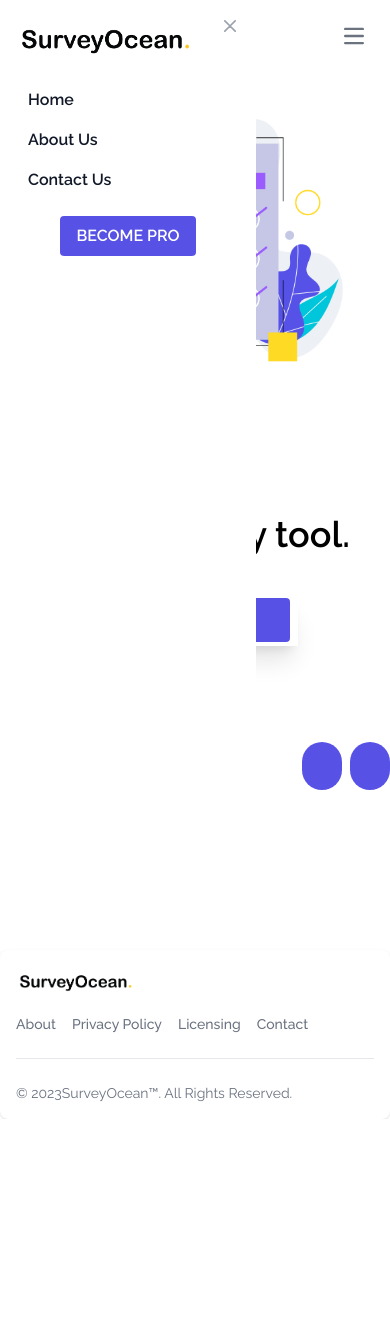
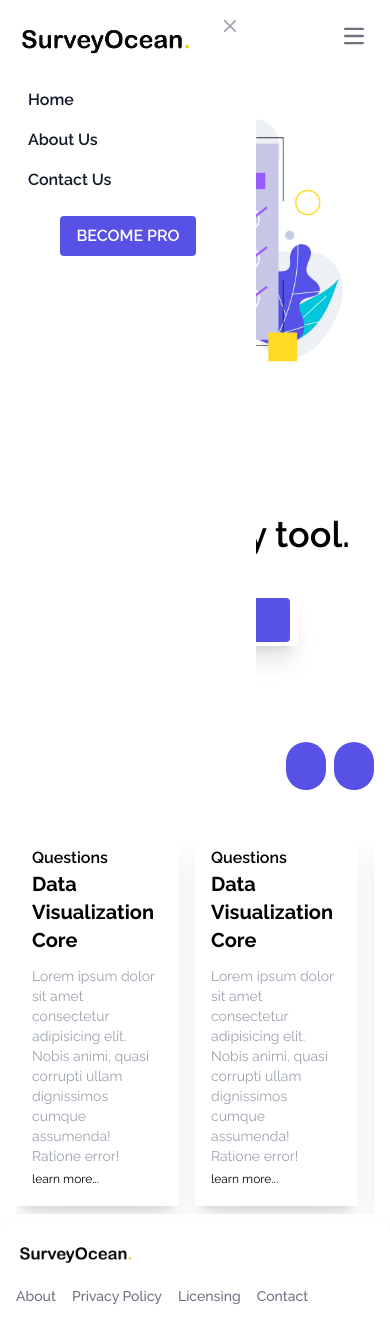
Before and after one commit to CodeWithIfty/survey-ocean-client, a React (Vite) app: page / in a window 390 px wide. Shown: the top 1323 px of the page. Before the commit the page ends 1119 px from the top, so only its background shows below. Built offline with nearby package versions, Linux system fonts and the light colour scheme; some icons are missing.

Commit message:
added featured with responsive

```diff
--- a/src/components/Homepage/FeaturedSurveySection.jsx
+++ b/src/components/Homepage/FeaturedSurveySection.jsx
@@ -9,14 +9,37 @@ import {
 import { FaChevronRight, FaChevronLeft } from "react-icons/fa6";
 
 import "pure-react-carousel/dist/react-carousel.es.css";
+import { useEffect, useState } from "react";
 const FeaturedSurveySection = () => {
+  const [slidesToShow, setSlidesToShow] = useState(3); // Default value for larger screens
+
+  useEffect(() => {
+    // Function to handle responsive behavior
+    const handleResize = () => {
+      const isSmallScreen = window.innerWidth <= 768; // You can adjust this breakpoint as needed
+      setSlidesToShow(isSmallScreen ? 2 : 3);
+    };
+
+    // Initial call to set slides based on initial screen size
+    handleResize();
+
+    // Event listener for window resize
+    window.addEventListener("resize", handleResize);
+
+    // Cleanup on component unmount
+    return () => window.removeEventListener("resize", handleResize);
+  }, [slidesToShow]);
+
   return (
-    <section className="my-24">
+    <section className="my-24 mx-4">
       <div className="w-full">
         <CarouselProvider
-          visibleSlides={3}
+          visibleSlides={slidesToShow}
           totalSlides={6}
           step={3}
+          naturalSlideWidth={400}
+          naturalSlideHeight={500}
+          className="h-96"
         >
           <div className="w-full flex justify-between ">
             <div className="flex gap-2">
@@ -35,9 +58,9 @@ const FeaturedSurveySection = () => {
               </ButtonNext>
             </div>
           </div>
-          <Slider className="mt-10 ">
+          <Slider className="mt-10 w-full h-full">
             <Slide tag="a" index={0}>
-              <div className=" bg-white shadow-xl  p-4 mr-4 ">
+              <div className=" bg-white shadow-xl   p-4 mr-4 ">
                 <h6 className="font-semibold">Questions</h6>
                 <h1 className="text-xl font-bold"> Data Visualization Core</h1>
                 <p className="text-sm text-gray-400 mt-3">
```
